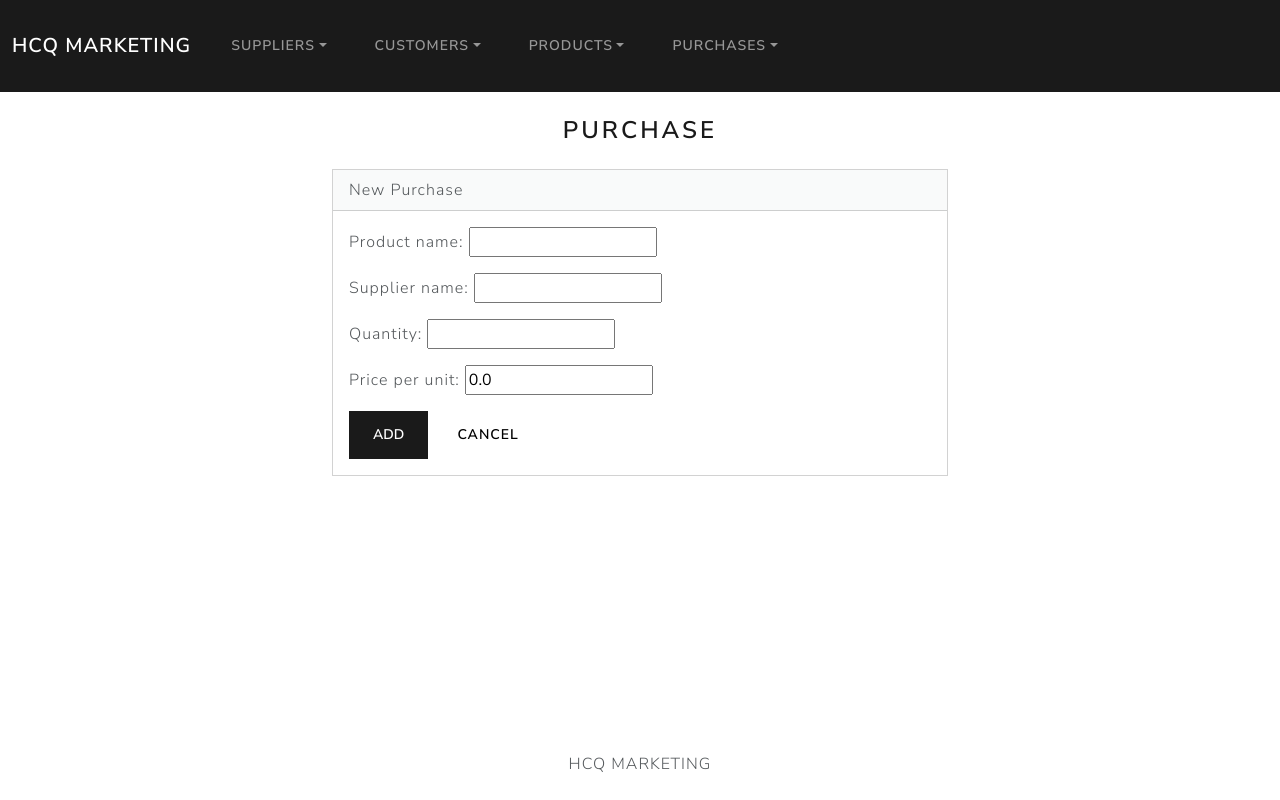
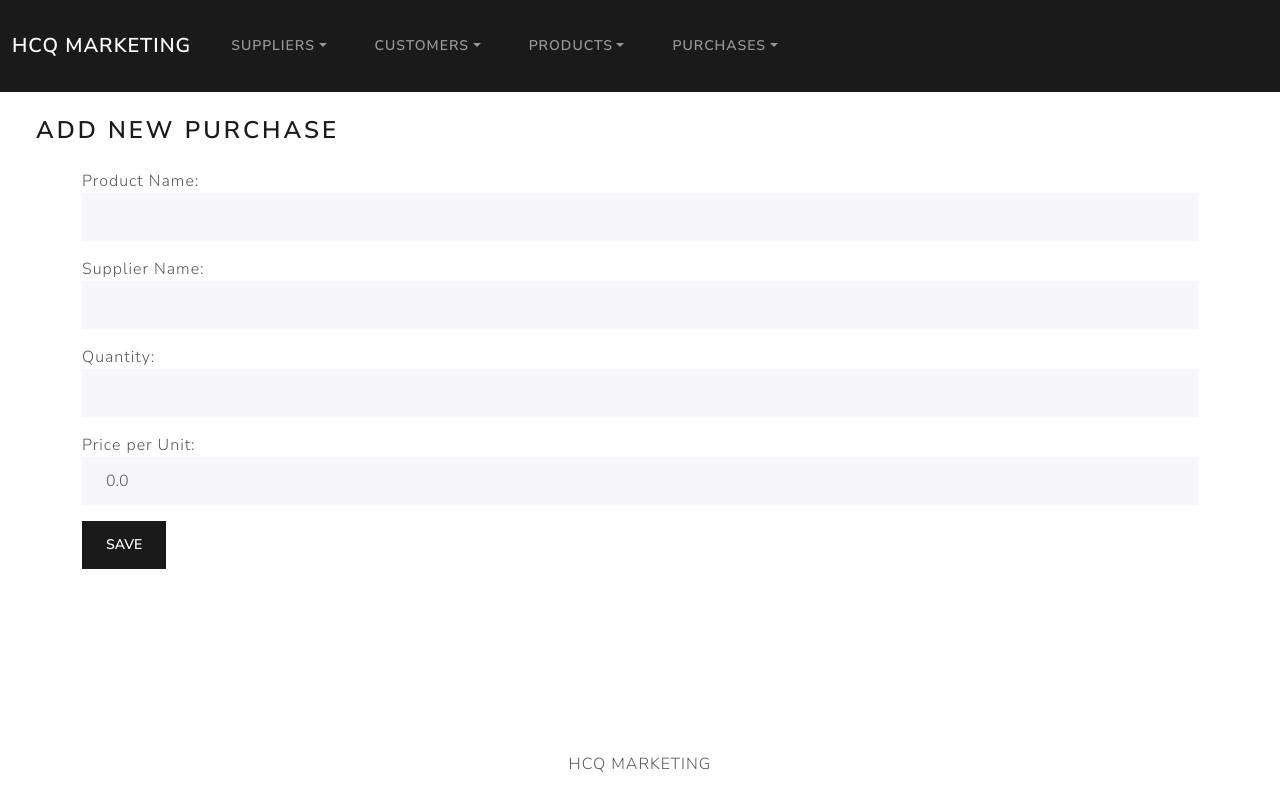
Before and after one commit to harlynqiu/hcq_marketing, a Django app: page /purchases/add/ in a window 1280 px wide. Run offline with Django 5.2, Linux system fonts and the light colour scheme; some libraries are stand-ins or nearby versions.

Commit message:
second commit

```diff
--- a/hcqmarketing/urls.py
+++ b/hcqmarketing/urls.py
@@ -23,5 +23,5 @@ urlpatterns = [
     path('', include('suppliers.urls',)),
     path('', include('customers.urls',)),
     path('', include('products.urls',)),
-    path('purchases/', include('purchases.urls')),
+    path('', include('purchases.urls')),
 ]
--- a/products/urls.py
+++ b/products/urls.py
@@ -2,7 +2,7 @@ from django.urls import path
 from . import views
 
 urlpatterns = [
-    path('products/index', views.index, name='products_index'),  # Home page that lists products
-    path('products/<int:id>/', views.view_product, name='view_product'),  # View individual customers
-    path('products/add/', views.add, name='add_product'),  # Route to add customers
+    path('products/index', views.index, name='products_index'),
+    path('products/<int:id>/', views.view_product, name='view_product'),
+    path('products/add/', views.add, name='add_product'),
 ]
--- a/purchases/forms.py
+++ b/purchases/forms.py
@@ -5,3 +5,15 @@ class PurchaseForm(forms.ModelForm):
     class Meta:
         model = Purchase
         fields = ['product_name', 'supplier_name', 'quantity', 'price_per_unit']
+        labels = {
+            'product_name': 'Product Name',
+            'supplier_name': 'Supplier Name',
+            'quantity': 'Quantity',
+            'price_per_unit':'Price per Unit'
+            }
+        widgets = {
+            'product_name':forms.TextInput(attrs={'class': 'form-control'}),
+            'supplier_name':forms.TextInput(attrs={'class': 'form-control'}),
+            'quantity': forms.NumberInput(attrs={'class': 'form-control'}),
+            'price_per_unit': forms.NumberInput(attrs={'class': 'form-control'}),
+        }
--- a/purchases/templates/purchases/index.html
+++ b/purchases/templates/purchases/index.html
@@ -14,7 +14,7 @@
             </tr>
         </thead>
         <tbody>
-            {% for purchase in purchases %}
+            {% for purchases in purchase %}.
             <tr>
                 <td>{{ purchase.product_name }}</td>
                 <td>{{ purchase.supplier_name }}</td>
@@ -23,7 +23,11 @@
                 <td>{{ purchase.purchase_date }}</td>
             </tr>
             {% endfor %}
+            {% else %}
+            <h5 class = "alert alert-primary ms-4 me-4"> No Product Records </h5>
+        {% endif %}
         </tbody>
+
     </table>
 </div>
 {% endblock %}
--- a/purchases/templates/purchases/new_purchases.html
+++ b/purchases/templates/purchases/new_purchases.html
@@ -1,28 +1,12 @@
 {% extends "base.html" %}
 
-
 {% block body %}
-    <h3 class ="text-center m-4">Purchase</h3>
-    {% if success %}
-        <div class = "alert alert-success" role = "alert">
-        Purchase Created Successfully
-        <a href = "{% url 'index' %}" class = "alert-link"> Purchases Page </a>
-        </div>
-    {% else %}
-        <div class = "row justify-content-center">
-            <div class ="col-6">
-                <div class="card bg-secondary mb-3">
-                    <div class="card-header">New Purchase</div>
-                    <div class="card-body">
-                        <form action = "{% url 'purchase_add' %}" method = "POST">
-                            {% csrf_token %}
-                            {{ form.as_p }}
-                            <button type = "submit" class = "btn btn-primary">Add</button>
-                            <a href = "{% url 'index' %}" class = "btn btn-secondary">Cancel </a>
-                        </form>
-                    </div>
-                </div>
-            </div>
-        </div>
-    {% endif %}
+<h3 class="m-4">Add New Purchase</h3>
+<div class="container">
+    <form method="POST">
+        {% csrf_token %}
+        {{ form.as_p }}
+        <button type="submit" class="btn btn-primary">Save</button>
+    </form>
+</div>
 {% endblock %}
--- a/purchases/urls.py
+++ b/purchases/urls.py
@@ -3,5 +3,5 @@ from . import views
 
 urlpatterns = [
     path('', views.purchase_index, name='purchase_index'),
-    path('add/', views.purchase_add, name='purchase_add'),
+    path('purchases/add/', views.purchase_add, name='purchase_add'),
 ]
--- a/purchases/views.py
+++ b/purchases/views.py
@@ -10,8 +10,18 @@ def purchase_add(request):
     if request.method == 'POST':
         form = PurchaseForm(request.POST)
         if form.is_valid():
-            form.save()
-            return redirect('purchase_index')
+            # Create a new product from the form data
+            new_product = form.save()
+            return render(request, 'purchases/new_purchases.html', {
+                'form': PurchaseForm(),  # Reset the form after successful submission
+                'success': True  # Indicate success
+            })
+        else:
+            return render(request, 'purchases/new_purchases.html',{
+                'form': PurchaseForm()
+            })
     else:
         form = PurchaseForm()
-    return render(request, 'purchases/new_purchases.html', {'form': form})
+        return render(request, 'purchases/new_purchases.html', {
+            'form': form
+        })
```
